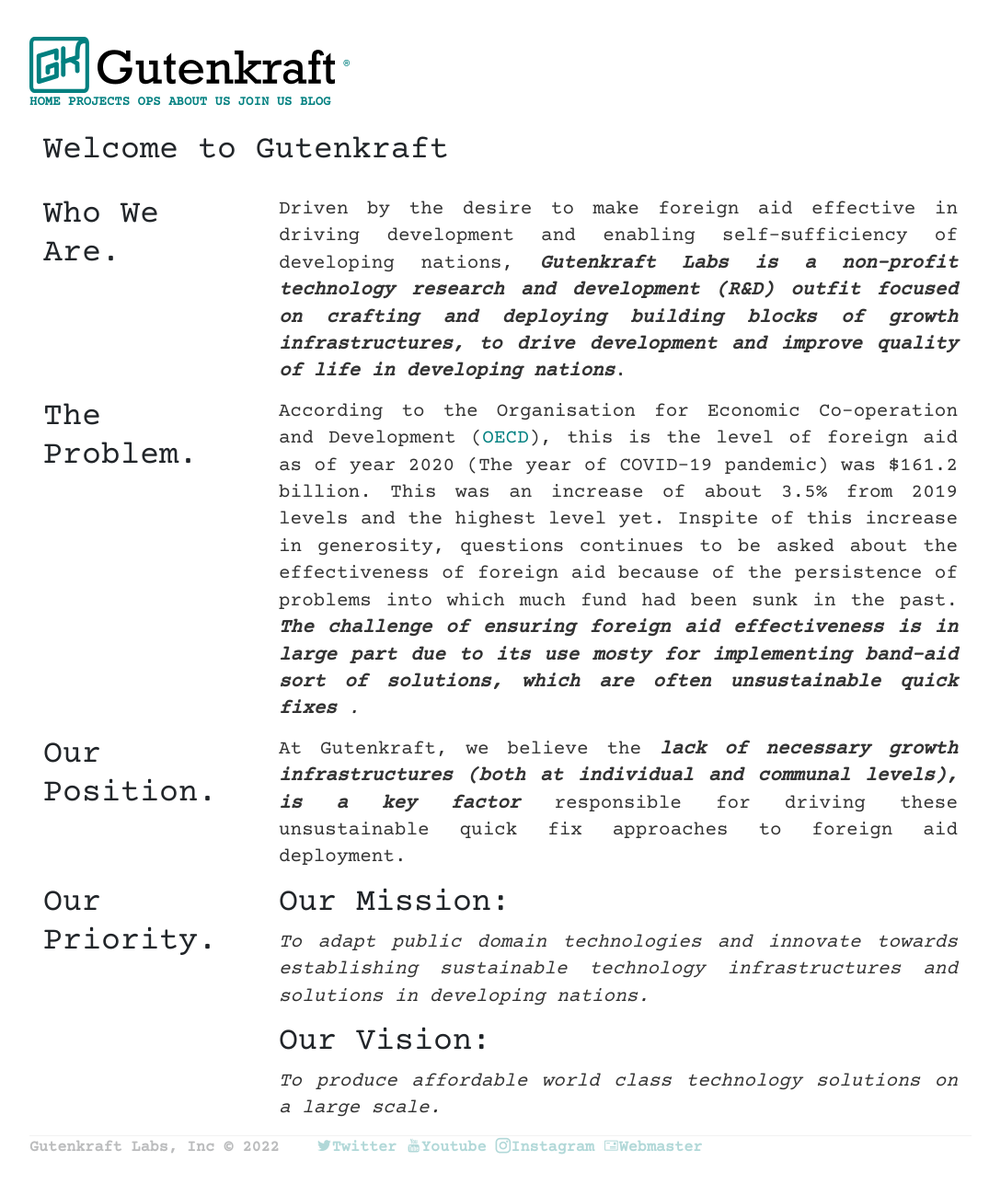
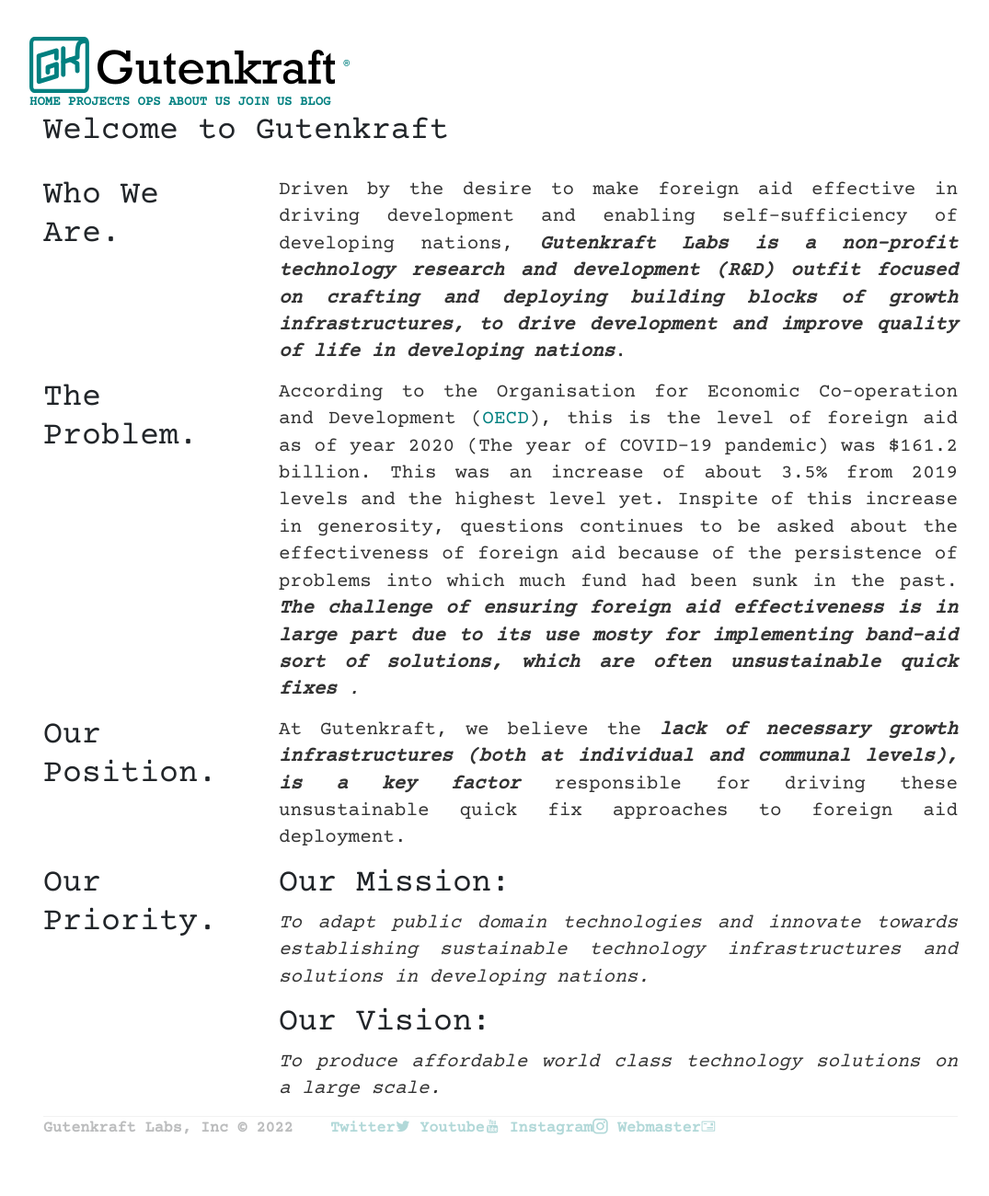
Before and after one commit to oferonmi/datafilik.github.io, a Jekyll site: the page built from index.html, in a window 1280 px wide. Shown: the whole page at 92% size, without its empty margins (96-1171 px from the left). Built offline with Jekyll 4.4.1, drawn with Linux system fonts in a browser that asks for light colours; some web fonts are replaced; after the commit the page ends 1279 px from its top, so only the background shows below that.

Commit message:
adding semantic tags

```diff
--- a/_includes/footer.html
+++ b/_includes/footer.html
@@ -1,23 +1,13 @@
 <footer>
-
-	<!-- <ul>
-		<li>
-			Gutenkraft Labs, Inc &copy; <script>document.write( new Date().getFullYear() );</script> &nbsp;&nbsp;
-		</li>
-		<li><a href="https://twitter.com/gutenkraft">Twitter</a></li>
-		<li><a href="https://www.youtube.com/channel/UC7J4ZVxLPzPHqExVZnk1Ykw">Youtube</a></li>
-		<li><a href="https://www.instagram.com/gutenkraftlabs/">Instagram</a></li>
-		<li><a href="mailto:datafilik@gmail.com" title="Webmaster">Webmaster</a></li>
-	</ul> -->
 
 	<nav>
 		<a>Gutenkraft Labs, Inc &copy;
 			<script>document.write(new Date().getFullYear());</script>
 		</a>&nbsp;&nbsp;
-		<a href="https://twitter.com/gutenkraft"><i class="icofont-twitter"></i>Twitter</a>
-		<a href="https://www.youtube.com/channel/UC7J4ZVxLPzPHqExVZnk1Ykw"><i class="icofont-youtube"></i>Youtube</a>
-		<a href="https://www.instagram.com/gutenkraftlabs/"><i class="icofont-instagram"></i>Instagram</a>
-		<a href="mailto:datafilik@gmail.com" title="Webmaster"><i class="icofont-mail"></i>Webmaster</a> <!--iconfonts used-->
+		<a href="https://twitter.com/gutenkraft">Twitter<i class="icofont-twitter"></i></a>
+		<a href="https://www.youtube.com/channel/UC7J4ZVxLPzPHqExVZnk1Ykw">Youtube<i class="icofont-youtube"></i></a>
+		<a href="https://www.instagram.com/gutenkraftlabs/">Instagram<i class="icofont-instagram"></i></a>
+		<a href="mailto:datafilik@gmail.com" title="Webmaster">Webmaster<i class="icofont-mail"></i></a> <!--iconfonts used-->
 	</nav>
 
-</footer> <!-- /footer -->
+</footer>
--- a/_includes/header.html
+++ b/_includes/header.html
@@ -1,5 +1,5 @@
 <header>
-	<div class="container">
+	<!-- <div class="container"> -->
 
 		<div class="row">
 			<a href="/" id="logo">
--- a/_layouts/default.html
+++ b/_layouts/default.html
@@ -5,13 +5,13 @@
 	</head>
 
 	<body>
-		<!-- <div class="container"> -->
-		{% include header.html %}
+		<div class="container">
+			{% include header.html %}
 
-		{{ content }}
+			{{ content }}
 
-		{% include footer.html %}
-		<!-- </div> -->
+			{% include footer.html %}
+		</div>
 
 		{% include scripts.html %}
 
--- a/index.html
+++ b/index.html
@@ -3,7 +3,7 @@
 title: Gutenkraft - Adapt and Innovate for growth
 ---
 <!-- <div class="blurb"> -->
-<div class="container">
+<!-- <div class="container"> -->
 
 	<h1 class="text-start">Welcome to Gutenkraft</h1><br>
 
@@ -85,4 +85,4 @@
 
 	</section>
 	<!-- </div> -->
-</div> <!--blurb-->
+<!-- </div>  -->
```
Also changed, not shown: other parts of _includes/header.html (+4 -16 lines).
